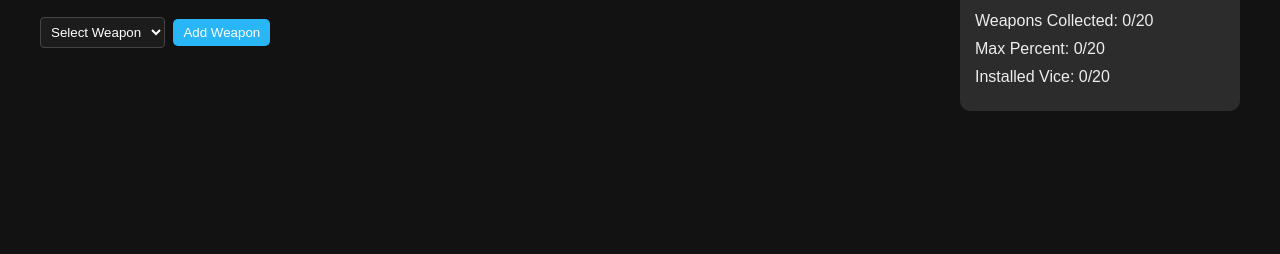
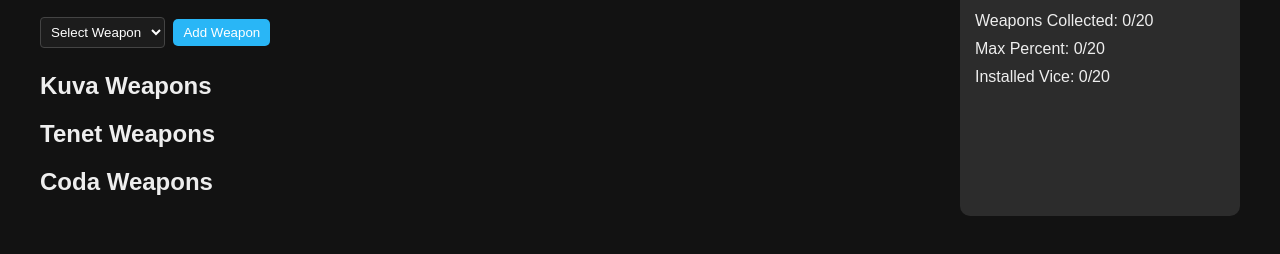
Before and after one commit to KnownTeach616/warframe-adversary-tracker, a plain HTML site: page index.html in a window 1280 px wide. Shown: the part 94-348 px from the top of the page. Drawn offline with Linux system fonts and the light colour scheme.

Commit message:
Update index.html
feat(index.html): Separated weapons into Kuva, Tenet, and Coda categories

```diff
--- a/index.html
+++ b/index.html
@@ -8,17 +8,32 @@
 </head>
 <body>
   <div class="container">
+    <!-- Left Section: Weapon Tracker -->
     <div class="left-section">
       <h1>Adversary Weapon Tracker</h1>
 
+      <!-- Dropdown to select weapon category -->
       <select id="weaponSelect">
         <option value="" disabled selected>Select Weapon</option>
       </select>
       <button onclick="addWeapon()">Add Weapon</button>
 
-      <ul id="weaponList"></ul>
+      <!-- Weapon List -->
+      <div class="category-section" id="kuvaWeapons">
+        <h2>Kuva Weapons</h2>
+        <ul id="kuvaWeaponList"></ul>
+      </div>
+      <div class="category-section" id="tenetWeapons">
+        <h2>Tenet Weapons</h2>
+        <ul id="tenetWeaponList"></ul>
+      </div>
+      <div class="category-section" id="codaWeapons">
+        <h2>Coda Weapons</h2>
+        <ul id="codaWeaponList"></ul>
+      </div>
     </div>
 
+    <!-- Right Section: Progress Tracker -->
     <div class="right-section">
       <h2>Weapon Progress</h2>
       <div id="progressStatus">
```
